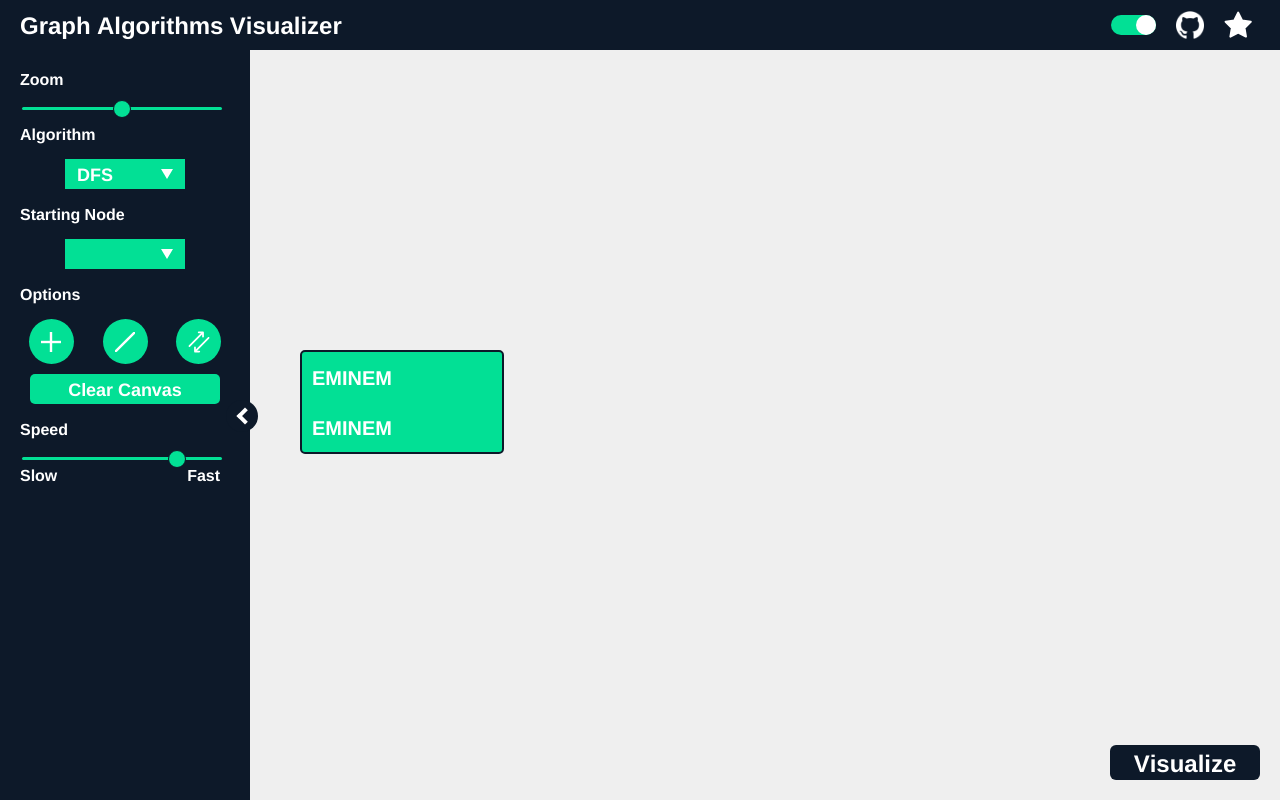
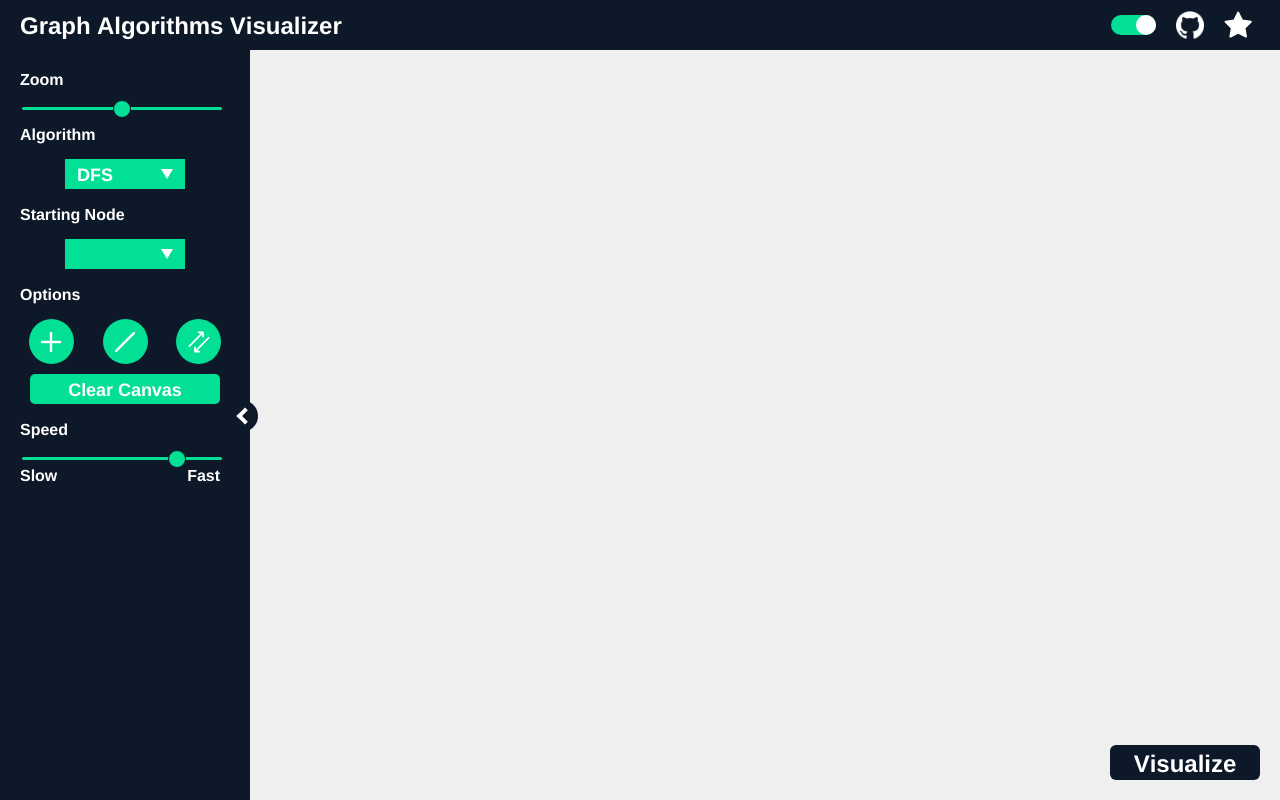
Before and after one commit to KarimElghamry/GraphAV, a React (Create React App) app: page / in a window 1280 px wide. Built offline with nearby package versions, Linux system fonts and the light colour scheme.

Commit message:
add: isContextMenuVisible state to graph canvas

```diff
--- a/src/components/GraphCanvas/GraphCanvas.tsx
+++ b/src/components/GraphCanvas/GraphCanvas.tsx
@@ -1,4 +1,4 @@
-import React, {ReactElement, useRef} from 'react';
+import React, {ReactElement, useRef, useState} from 'react';
 import Container from './Container';
 import GraphNode from '../GraphNode/GraphNode';
 import Edge from '../Edge/Edge';
@@ -19,6 +19,9 @@ interface Props {
 
 const GraphCanvas: React.FC<Props> = (props: Props): ReactElement => {
   const canvasRef = useRef<HTMLDivElement>(null);
+  const [isContextMenuVisible, setIsContextMenuVisible] = useState<boolean>(
+    false
+  );
   const adjacencyList = props.adjacencyList;
   const visited = props.visited;
   const currentEdge = props.currentEdge;
@@ -93,7 +96,7 @@ const GraphCanvas: React.FC<Props> = (props: Props): ReactElement => {
       })}
 
       <ContextMenu
-        isVisible={true}
+        isVisible={isContextMenuVisible}
         position={{top: 300, left: 300}}
         setIsVisible={() => {}}
         canvasRef={canvasRef}
```
